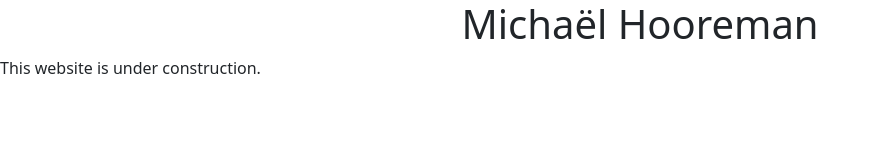
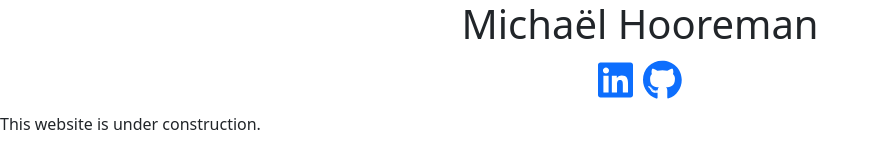
Before and after one commit to mhooreman/ghpage, a plain HTML site: page docs/index.html in a window 1280 px wide. Shown: the whole page, without its empty margins (0-879 px from the left). Drawn offline with nearby package versions, Linux system fonts and the light colour scheme.

Commit message:
Added links to LinkedIn and GitHub profiles

```diff
--- a/docs/index.html
+++ b/docs/index.html
@@ -8,6 +8,7 @@
         <meta name="viewport" content="width=device-width, initial-scale=1">
         <title>Michaël Hooreman</title>
         <link href="https://cdn.jsdelivr.net/npm/bootstrap@5.3.3/dist/css/bootstrap.min.css" rel="stylesheet" integrity="sha384-QWTKZyjpPEjISv5WaRU9OFeRpok6YctnYmDr5pNlyT2bRjXh0JMhjY6hW+ALEwIH" crossorigin="anonymous">
+        <link rel="stylesheet" href="https://cdnjs.cloudflare.com/ajax/libs/font-awesome/6.7.2/css/all.min.css" integrity="sha512-Evv84Mr4kqVGRNSgIGL/F/aIDqQb7xQ2vcrdIwxfjThSH8CSR7PBEakCr51Ck+w+/U6swU2Im1vVX0SVk9ABhg==" crossorigin="anonymous" referrerpolicy="no-referrer" />
     </head>
     <body>
         <header>
@@ -19,6 +20,14 @@
                         <h1>Michaël Hooreman</h1>
                     </div>
                 </div>
+                <div class="row">
+                    <div class="col">
+                        <div class="h1">
+                            <a href="https://www.linkedin.com/in/mhooreman/"><i class="fa-brands fa-linkedin" target="_blank"></i></a>
+                            <a href="https://github.com/mhooreman/" target="_blank"><i class="fa-brands fa-github"></i></a>
+                        </div>
+                    </div>
+                </div>
             </section>
             <section>
                 <p>This website is under construction.
@@ -27,5 +36,6 @@
         <footer>
         </footer>
         <script src="https://cdn.jsdelivr.net/npm/bootstrap@5.3.3/dist/js/bootstrap.bundle.min.js" integrity="sha384-YvpcrYf0tY3lHB60NNkmXc5s9fDVZLESaAA55NDzOxhy9GkcIdslK1eN7N6jIeHz" crossorigin="anonymous"></script>
+        <script src="https://cdnjs.cloudflare.com/ajax/libs/font-awesome/6.7.2/js/all.min.js" integrity="sha512-b+nQTCdtTBIRIbraqNEwsjB6UvL3UEMkXnhzd8awtCYh0Kcsjl9uEgwVFVbhoj3uu1DO1ZMacNvLoyJJiNfcvg==" crossorigin="anonymous" referrerpolicy="no-referrer"></script>
     </body>
 </html>
```
Also changed, not shown: docs/css/main.css (added), docs/img/github-color-svgrepo-com.svg (added), docs/img/linkedin-color-svgrepo-com.svg (added), 1 other file.
